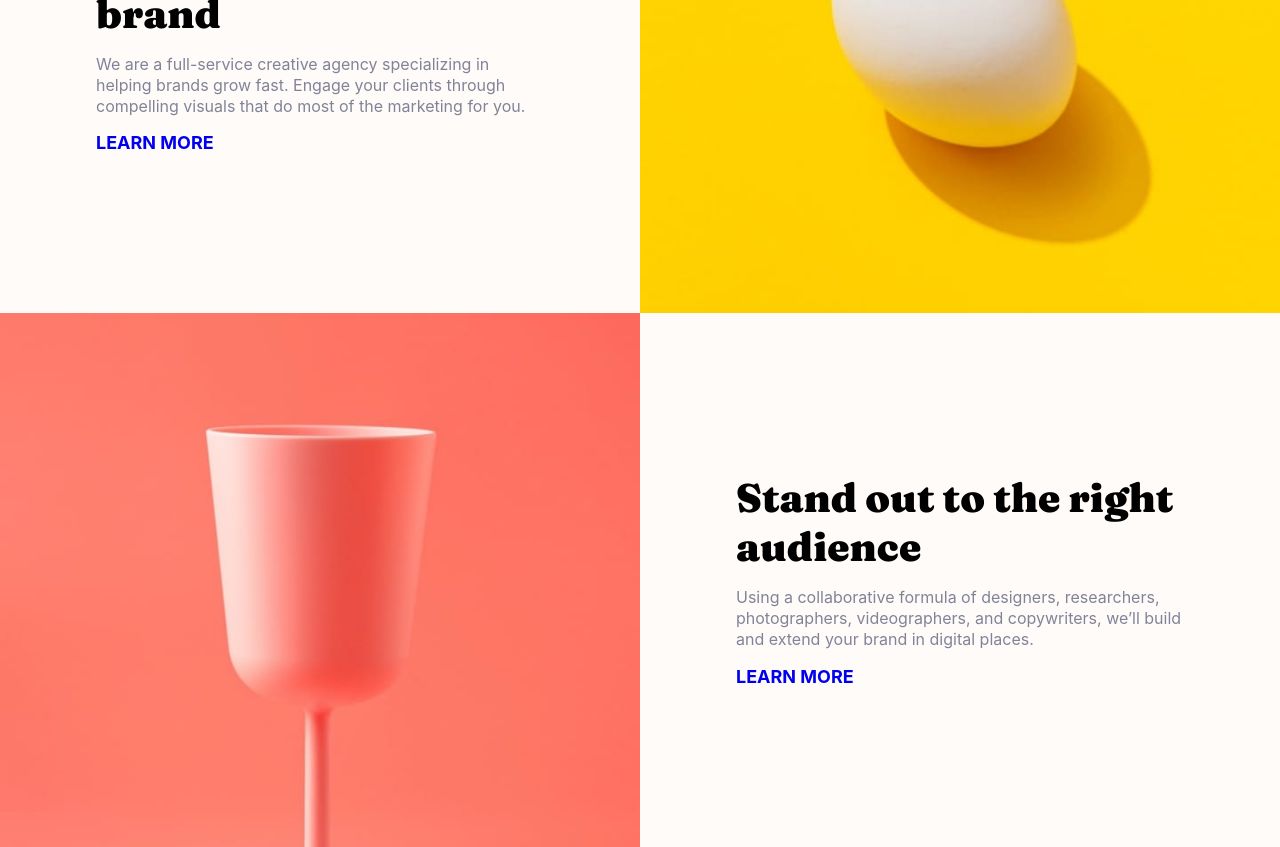
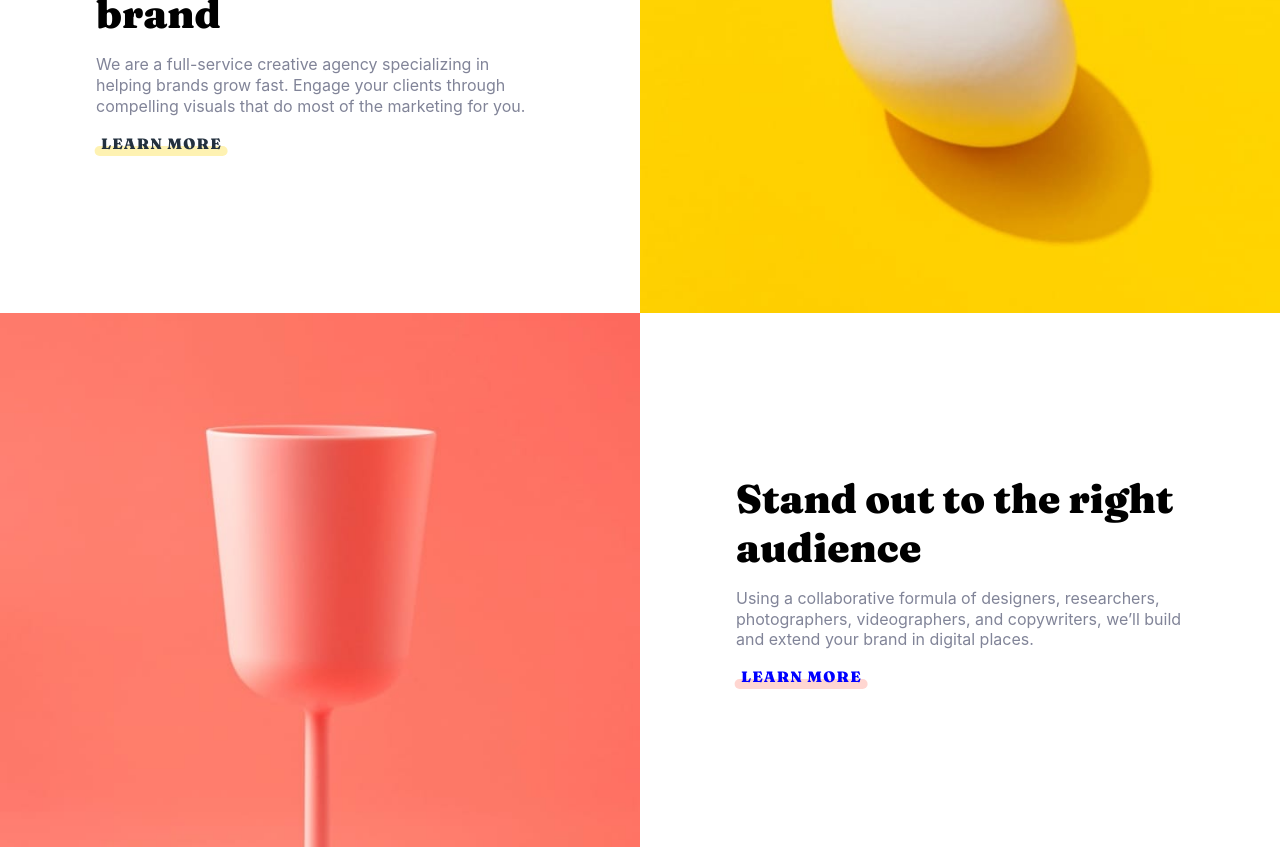
Before and after one commit to Maxnetz/Sunnyside-Agency, a React (Vite) app: page / in a window 1280 px wide. Shown: the part 1020-1867 px from the top of the page. Built offline with nearby package versions, Linux system fonts and the light colour scheme.

Commit message:
fixed: added hover background effect

```diff
--- a/src/components/StandOut/StandOut.scss
+++ b/src/components/StandOut/StandOut.scss
@@ -12,7 +12,6 @@
         display: flex;
         align-items: center;
         justify-content: center;
-        background-color: #fffbf8;
 
         .standout__text--container {
             width: 70%;
@@ -32,18 +31,40 @@
         }
 
         a {
+            font-family: "Fraunces", serif;
+            font-size: 15px;
+            font-weight: 900;
+            letter-spacing: 15px * (0.08);
+            color: blue;
             text-decoration: none;
-            font-size: 18px;
-            font-weight: bold;
+            position: relative;
+            margin-left: 5px;
 
-            &:hover {
-                text-decoration: underline;
-                text-decoration-color: #ff7d6d;
-                text-decoration-thickness: 4px;
+            &:before {
+                content: "";
+                width: 110%;
+                height: 10px;
+                background-color: rgba($soft-red, 0.3);
+                display: inline-block;
+                position: absolute;
+                left: 50%;
+                bottom: -3px;
+                z-index: -1;
+                transform: translateX(-50%);
+                border-radius: 50px;
+                -webkit-border-radius: 50px;
+                -moz-border-radius: 50px;
+                -ms-border-radius: 50px;
+                -o-border-radius: 50px;
+                transition: background-color 0.3s ease-in-out;
+                -webkit-transition: background-color 0.3s ease-in-out;
+                -moz-transition: background-color 0.3s ease-in-out;
+                -ms-transition: background-color 0.3s ease-in-out;
+                -o-transition: background-color 0.3s ease-in-out;
             }
 
-            &:visited {
-                color: black;
+            &:hover::before {
+                background-color: rgba($soft-red, 0.9);
             }
         }
     }
--- a/src/components/Transform/Transform.scss
+++ b/src/components/Transform/Transform.scss
@@ -17,7 +17,6 @@
         display: flex;
         align-items: center;
         justify-content: center;
-        background-color: #fffbf8;
 
         .transform__text--container {
             width: 70%;
@@ -37,18 +36,40 @@
         }
 
         a {
+            font-family: "Fraunces", serif;
+            font-size: 15px;
+            font-weight: 900;
+            letter-spacing: 15px * (0.08);
+            color: $very-dark-desaturated-blue;
             text-decoration: none;
-            font-size: 18px;
-            font-weight: bold;
+            position: relative;
+            margin-left: 5px;
 
-            &:hover {
-                text-decoration: underline;
-                text-decoration-color: #f8d409;
-                text-decoration-thickness: 4px;
+            &::before {
+                content: "";
+                width: 110%;
+                height: 10px;
+                background-color: rgba($yellow, 0.3);
+                display: inline-block;
+                position: absolute;
+                left: 50%;
+                bottom: -3px;
+                transform: translateX(-50%);
+                z-index: -1;
+                border-radius: 50px;
+                -webkit-border-radius: 50px;
+                -moz-border-radius: 50px;
+                -ms-border-radius: 50px;
+                -o-border-radius: 50px;
+                transition: background-color 0.3s ease-in-out;
+                -webkit-transition: background-color 0.3s ease-in-out;
+                -moz-transition: background-color 0.3s ease-in-out;
+                -ms-transition: background-color 0.3s ease-in-out;
+                -o-transition: background-color 0.3s ease-in-out;
             }
 
-            &:visited {
-                color: black;
+            &:hover::before {
+                background-color: rgba($yellow, 0.8);
             }
         }
     }
```
